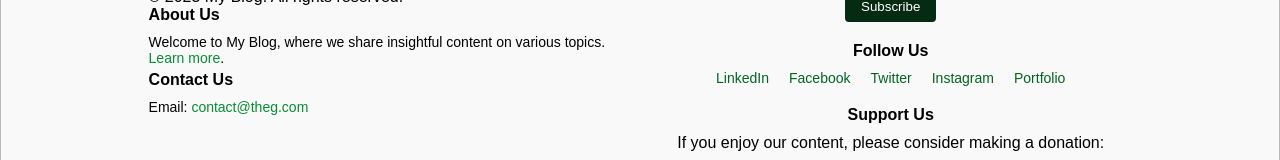
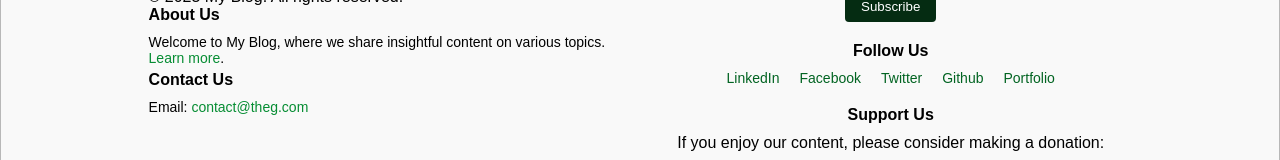
Before and after one commit to raphsang/blog_django_frontend, a React (Create React App) app: page /login in a window 1280 px wide. Shown: the part 512-672 px from the top of the page. Built offline with nearby package versions, Linux system fonts and the light colour scheme; no server answers.

Commit message:
Update Footer.js

```diff
--- a/src/components/Footer.js
+++ b/src/components/Footer.js
@@ -59,8 +59,8 @@ const Footer = () => {
                             <li><a href="https://wwww.linkedin.com/in/raphael-kipsang" target="_blank" rel="noopener noreferrer">LinkedIn</a></li>
                             <li><a href="https://www.facebook.com/computersci3" target="_blank" rel="noopener noreferrer">Facebook</a></li>
                             <li><a href="https://twitter.com/ruff_G" target="_blank" rel="noopener noreferrer">Twitter</a></li>
-                            <li><a href="https:///instagram.com/computersci3?igshid=ZDc4ODBmNjlmNQ==" target="_blank" rel="noopener noreferrer">Instagram</a></li>
-                            <li><a href="https://www.portfolio-raphsang.vercel.app/" target="_blank" rel="noopener noreferrer">Portfolio</a></li>
+                            <li><a href="https://github.com/raphsang" target="_blank" rel="noopener noreferrer">Github</a></li>
+                            <li><a href="https://portfolio-raphsang.vercel.app/" target="_blank" rel="noopener noreferrer">Portfolio</a></li>
                         </ul>
                     </div>
 
```
